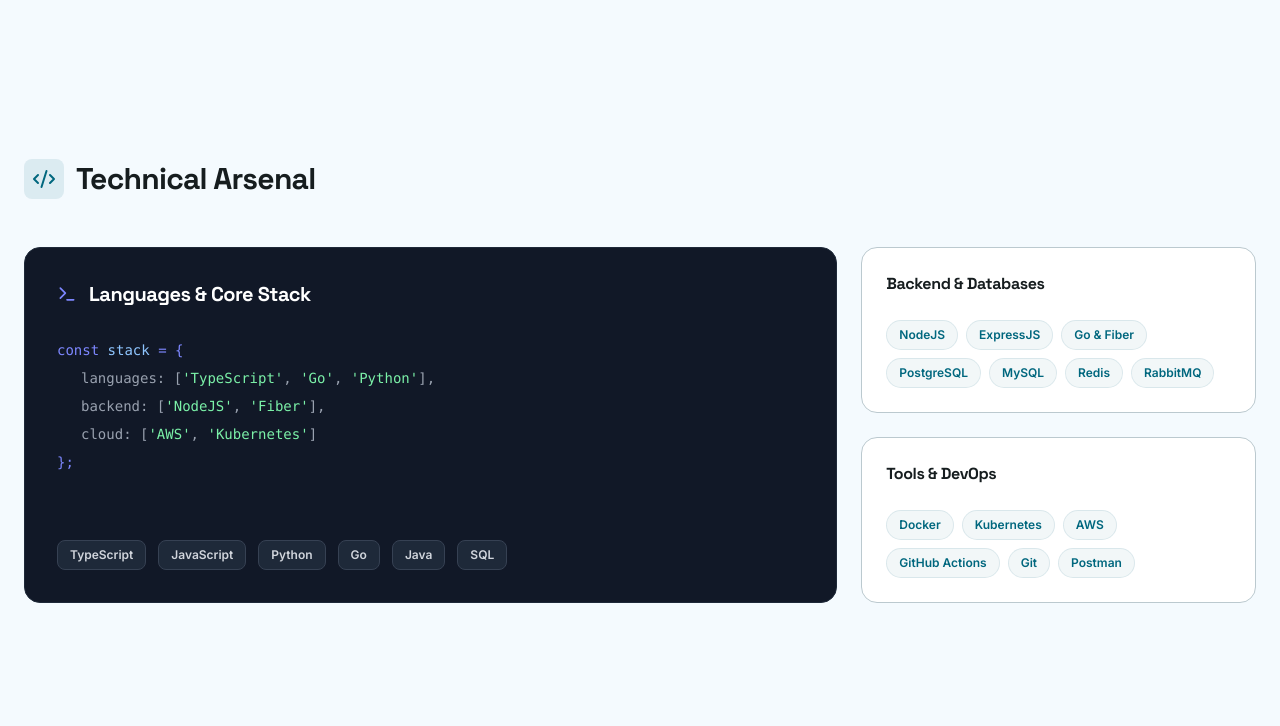
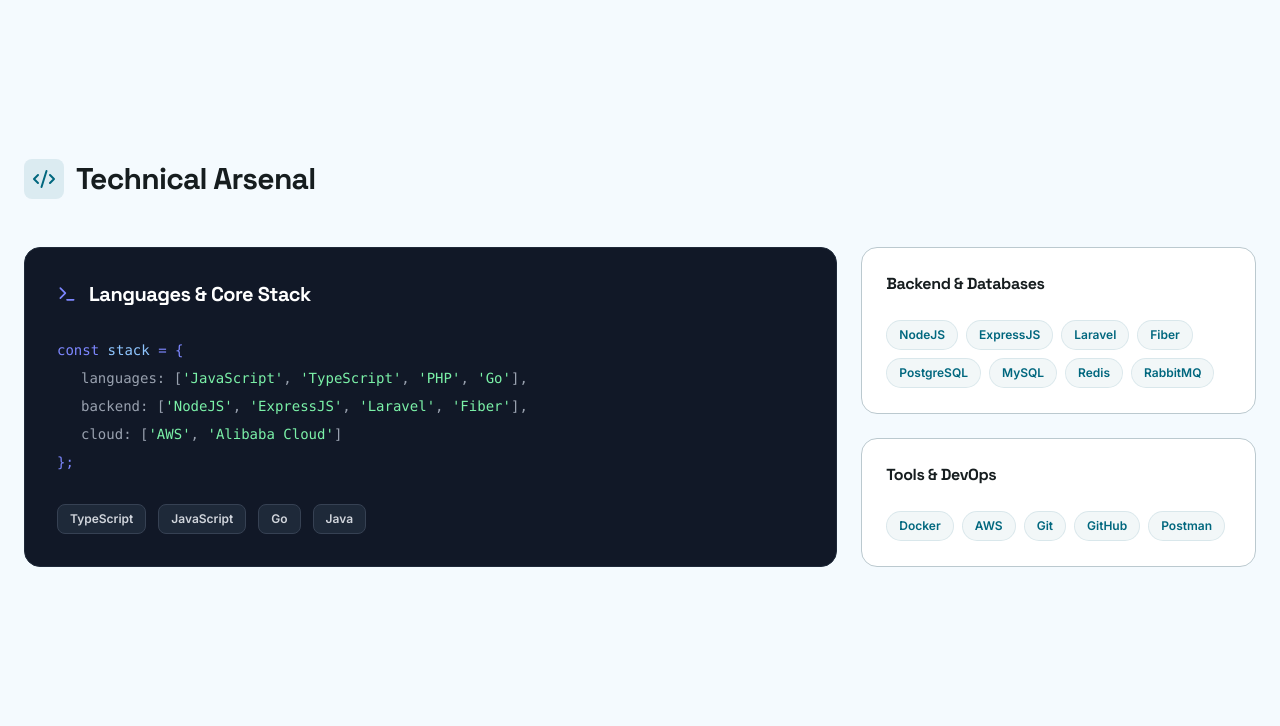
Before and after one commit to Zetday/mrendy-portfolio-new, a Next.js app: page / in a window 1280 px wide. Shown: the part 1398-2124 px from the top of the page. Built offline with nearby package versions, Linux system fonts and the light colour scheme.

Commit message:
chore(skills): mengubah content skills

```diff
--- a/app/components/sections/Skills.tsx
+++ b/app/components/sections/Skills.tsx
@@ -33,17 +33,22 @@ export default function Skills() {
                 const <span className='text-blue-300'>stack</span> = {'{'}
               </p>
               <p className='pl-6 text-gray-400'>
-                languages: [<span className='text-green-300'>&apos;TypeScript&apos;</span>
-                , <span className='text-green-300'>&apos;Go&apos;</span>,{' '}
-                <span className='text-green-300'>&apos;Python&apos;</span>],
+                languages: [
+                <span className='text-green-300'>&apos;JavaScript&apos;</span>,{' '}
+                <span className='text-green-300'>&apos;TypeScript&apos;</span>,{' '}
+                <span className='text-green-300'>&apos;PHP&apos;</span>,{' '}
+                <span className='text-green-300'>&apos;Go&apos;</span>],
               </p>
               <p className='pl-6 text-gray-400'>
-                backend: [<span className='text-green-300'>&apos;NodeJS&apos;</span>,{' '}
+                backend: [
+                <span className='text-green-300'>&apos;NodeJS&apos;</span>,{' '}
+                <span className='text-green-300'>&apos;ExpressJS&apos;</span>,{' '}
+                <span className='text-green-300'>&apos;Laravel&apos;</span>,{' '}
                 <span className='text-green-300'>&apos;Fiber&apos;</span>],
               </p>
               <p className='pl-6 text-gray-400'>
                 cloud: [<span className='text-green-300'>&apos;AWS&apos;</span>,{' '}
-                <span className='text-green-300'>&apos;Kubernetes&apos;</span>]
+                <span className='text-green-300'>&apos;Alibaba Cloud&apos;</span>]
               </p>
               <p className='text-indigo-400'>{'}'};</p>
             </div>
--- a/app/data/experience.ts
+++ b/app/data/experience.ts
@@ -11,7 +11,7 @@ export const experiences = [
       'Node.js',
       'React',
       'Vite',
-      'Express',
+      'ExpressJS',
       'PostgreSQL',
       'JWT',
       'Postman',
--- a/app/data/skills.ts
+++ b/app/data/skills.ts
@@ -5,7 +5,8 @@ export const skillCategories = [
     items: [
       'NodeJS',
       'ExpressJS',
-      'Go & Fiber',
+      'Laravel',
+      'Fiber',
       'PostgreSQL',
       'MySQL',
       'Redis',
@@ -15,8 +16,8 @@ export const skillCategories = [
   {
     title: 'Tools & DevOps',
     icon: '',
-    items: ['Docker', 'Kubernetes', 'AWS', 'GitHub Actions', 'Git', 'Postman'],
+    items: ['Docker', 'AWS', 'Git', 'GitHub', 'Postman'],
   },
 ];
 
-export const languages = ['TypeScript', 'JavaScript', 'Python', 'Go', 'Java', 'SQL'];
+export const languages = ['TypeScript', 'JavaScript', 'Go', 'Java'];
```
